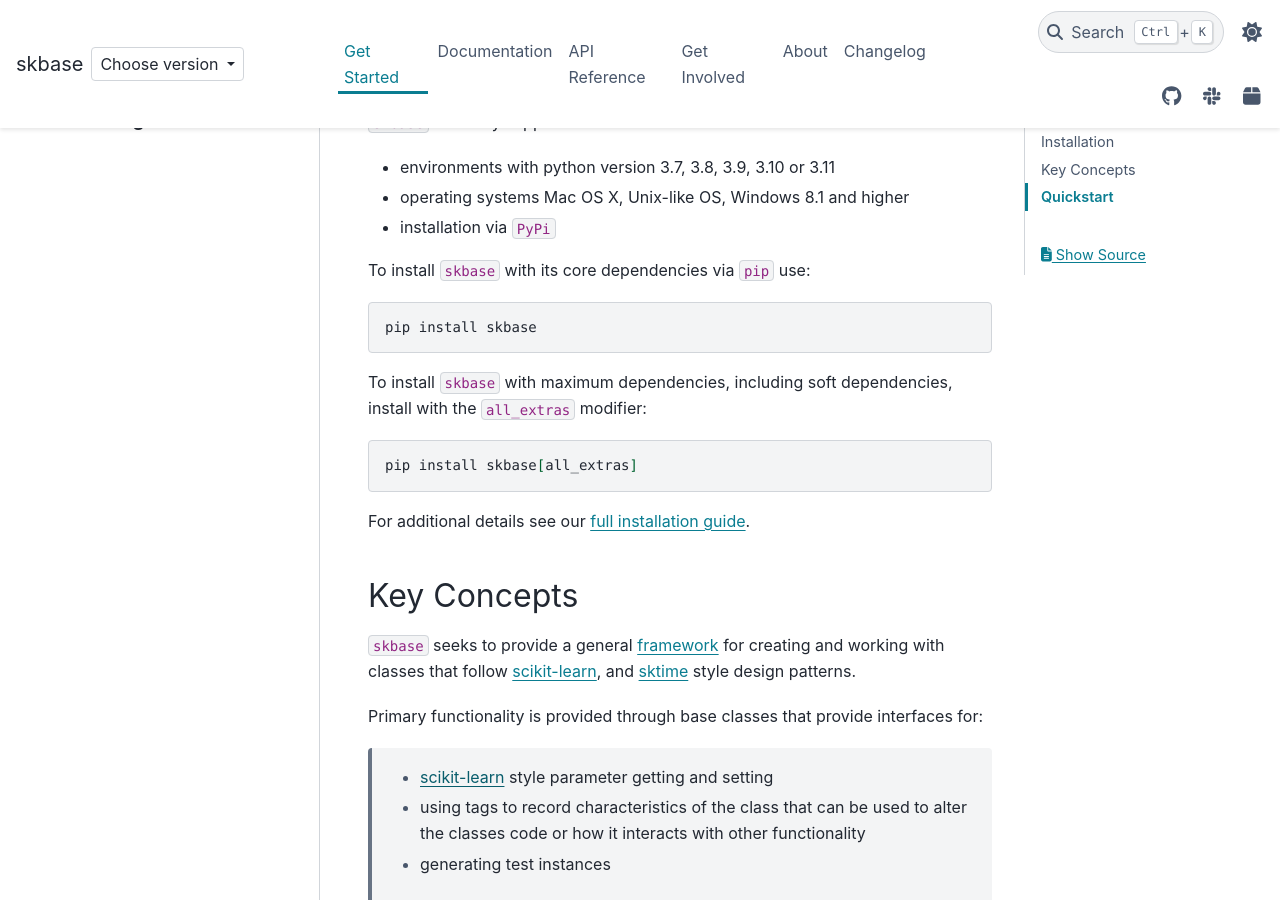
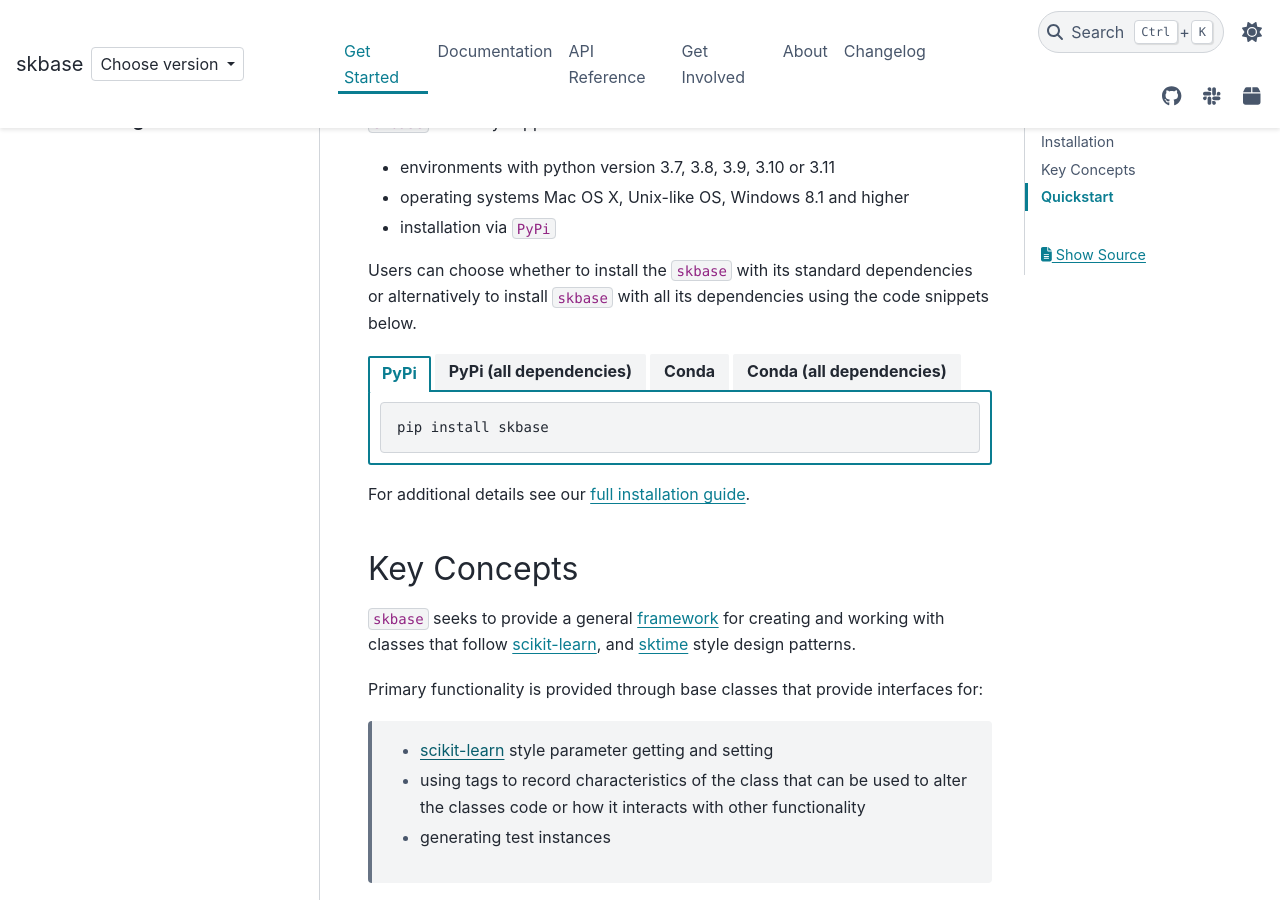
Before and after one commit to sktime/skbase, a Sphinx documentation site: the page built from docs/source/get_started.rst, in a window 1280 px wide and 900 px high, scrolled down 315 px. Built offline with Sphinx 7.4.7 and the PyData theme 0.15.4, drawn with Linux system fonts in a browser that asks for light colours; comment, search, counter and statistics services are not loaded.

Commit message:
Update get_started.rst installation section

```diff
--- a/docs/source/get_started.rst
+++ b/docs/source/get_started.rst
@@ -17,18 +17,37 @@
 * operating systems Mac OS X, Unix-like OS, Windows 8.1 and higher
 * installation via ``PyPi``
 
-To install ``skbase`` with its core dependencies via ``pip`` use:
+Users can choose whether to install the ``skbase`` with its standard dependencies or
+alternatively to install ``skbase`` with all its dependencies using the
+code snippets below.
 
-.. code-block:: bash
+.. tab-set::
 
-    pip install skbase
+    .. tab-item:: PyPi
 
-To install ``skbase`` with maximum dependencies, including soft dependencies,
-install with the ``all_extras`` modifier:
+        .. code-block:: bash
 
-.. code-block:: bash
+           pip install skbase
 
-    pip install skbase[all_extras]
+    .. tab-item:: PyPi (all dependencies)
+
+        .. code-block:: bash
+
+           pip install skbase[all_extras]
+
+    .. tab-item:: Conda
+
+        .. note::
+
+            We are still working on creating releases of ``skbase`` on ``conda``.
+            If you would like to help, please open a pull request.
+
+    .. tab-item:: Conda (all dependencies)
+
+        .. note::
+
+            We are still working on creating releases of ``skbase`` on ``conda``.
+            If you would like to help, please open a pull request.
 
 For additional details see our :ref:`full installation guide <full_install>`.
 
```
